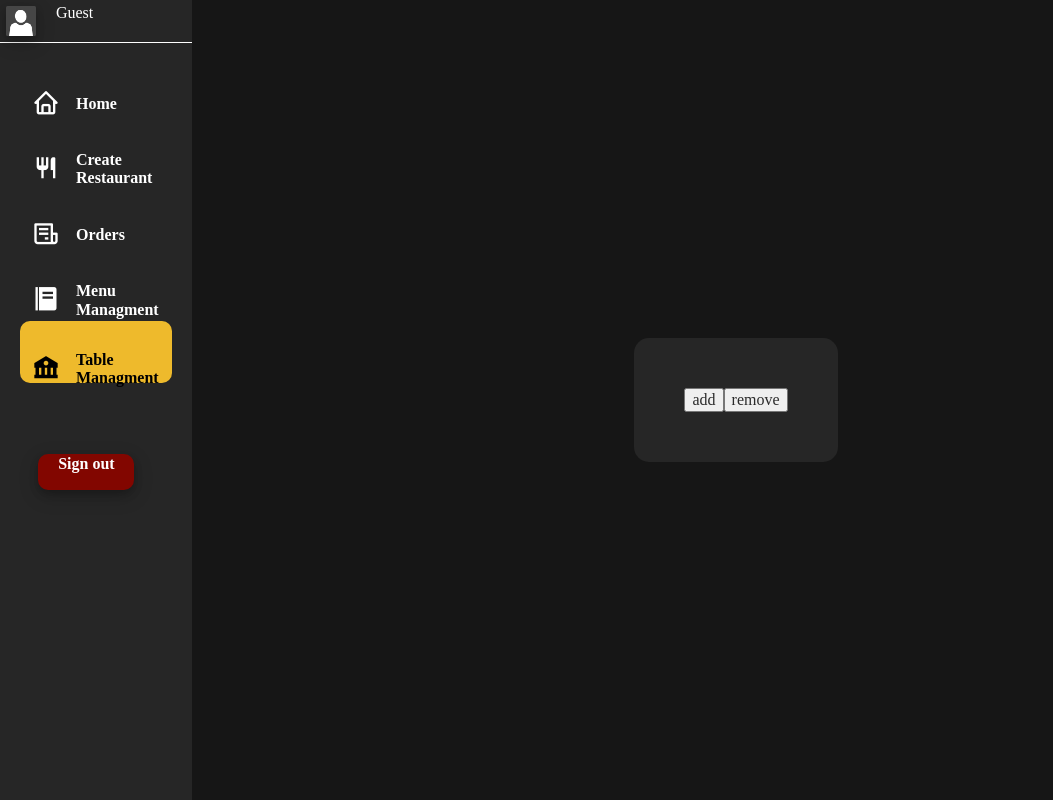
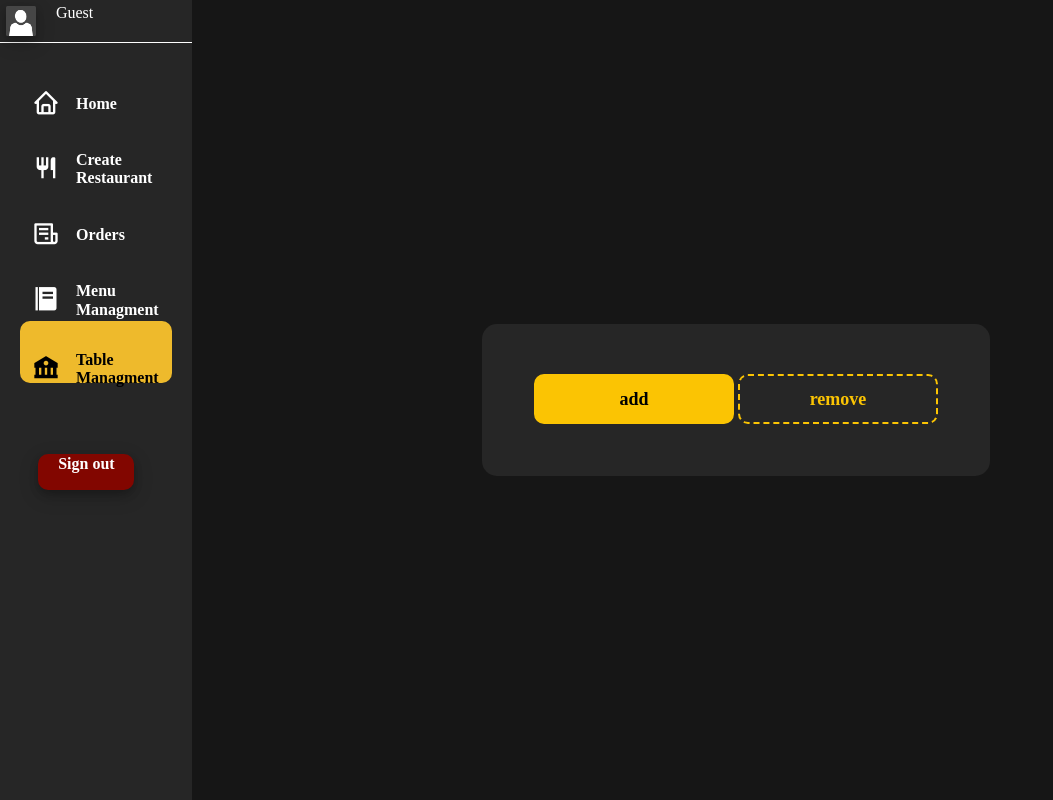
Before and after one commit to shaftalooOnTop/FrontEnd-Management-Panel, a React (Create React App) app: page /table-managment in a window 1280 px wide. Shown: the whole page, without its empty margins (0-1053 px from the left). Built offline with nearby package versions, Linux system fonts and the light colour scheme; no server answers; a web font is replaced by a local one.

Commit message:
fix style of table management

```diff
--- a/src/Components/table-managment/Table_managment.jsx
+++ b/src/Components/table-managment/Table_managment.jsx
@@ -52,7 +52,7 @@ return (
               message: 'Please input table number!'
             },
           ]}
-        >
+          >
           <InputNumber className="input1" min={1} max={20} defaultValue={0} onChange={onChange} />
         </Form.Item>
 
--- a/src/Components/table-managment/table-managment.css
+++ b/src/Components/table-managment/table-managment.css
@@ -15,7 +15,7 @@
     text-align: center;
 }
 
-button1, .ant-btn {
+.ant-btn {
     margin: 2px;
     border: solid 2px #fbc403;
     background-color: #262626;
@@ -31,20 +31,42 @@ button1, .ant-btn {
     width: 200px;
 }
 
-button1.add {
+.add {
+    margin: 2px;
+    border: solid 2px #fbc403;
     background-color: #fbc403;
     color: black;
+    border-radius: 10px;
+    cursor: pointer;
+    height: 50px;
+    font-size: 18px;
+    font-weight: bold;
+    transition-duration: 0.4s;
+    margin-top: 0px;
+    width: 200px;
 }
-button1.add:hover {
+.add:hover {
     background-color: black;
     -webkit-text-fill-color: #fbc403;
     border-color:  white;
 }
 
-button1.remove {
-    border-style: dashed;
+.remove {
+    margin: 2px;
+    border: dashed 2px #fbc403;
+    background-color: #262626;
+    /*padding: 20px;*/
+    border-radius: 10px;
+    cursor: pointer;
+    color: #fbc403;
+    height: 50px;
+    font-size: 18px;
+    font-weight: bold;
+    transition-duration: 0.4s;
+    margin-top: 0px;
+    width: 200px;
 }
-button1.remove:hover {
+.remove:hover {
     background-color: #262626;
     -webkit-text-fill-color: #fbc403;
     border-color: #fbc403;
@@ -70,7 +92,6 @@ button1.remove:hover {
     margin-top: 25px;
     padding: 0px;
     display: flex;
-    background-color: #262626;
     border: 0px;
     border-radius: 20px;
 }
@@ -85,9 +106,12 @@ button1.remove:hover {
     margin: auto;
 }
 
-label1 {
-    font-weight: bold;
-    -webkit-text-fill-color: black;
+.ant-modal .ant-modal-content {
+    background-color: #262626;
+}
+
+.ant-modal-title {
+    background-color: #262626;
 }
 
 .input1 {
```
